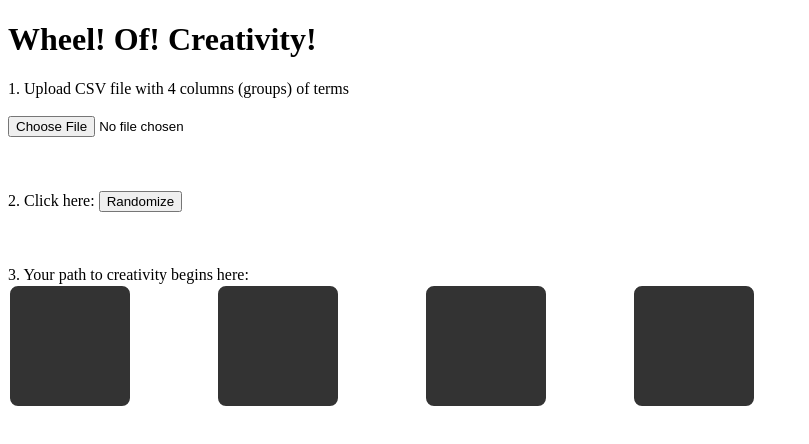
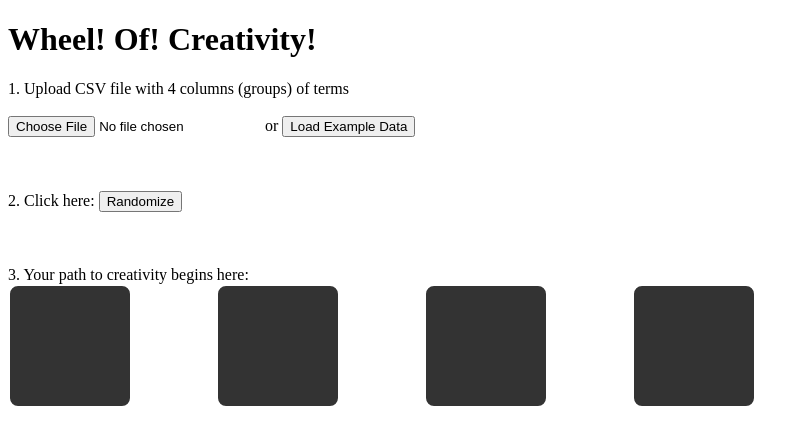
Before and after one commit to HighTechHarmony/WheelOfCreativity, a plain HTML site: page index.html in a window 1280 px wide. Shown: the whole page, without its empty margins (0-809 px from the left). Drawn offline with Linux system fonts and the light colour scheme.

Commit message:
Add example data load button

```diff
--- a/index.html
+++ b/index.html
@@ -14,6 +14,9 @@
     1.
     Upload CSV file with 4 columns (groups) of terms<br><br>
     <input type="file" id="csvFileInput" accept=".csv">
+    or
+    <!-- Example data load button -->
+    <button onclick="loadExampleData()">Load Example Data</button>
     <br>
 
     <div id="csvData" style="display:none;">
--- a/script.js
+++ b/script.js
@@ -4,6 +4,25 @@ let group1 = [];
 let group2 = [];
 let group3 = [];
 let group4 = [];
+
+// Load example data into the input fields
+function loadExampleData () {
+    group1 = ['Funk', 'Punk', 'Retrowave', 'Americana', 'Rock', 'Dance/EDM', 'Jazzy', 'Salsa'];
+    group2 = ['Uptempo (110-120)', 'Chill (70-90)', 'Workout (120-130)', 'Mid tempo (90-110)'];
+    group3 = ['Trippy', 'Depressing', 'Uplifting', 'Pissed off'];
+    group4 = ['Acoustic Guitar', 'Electric Guitar', 'Roland  JV-1080', 'DR-Rhythm Drum Machine', 'Banjo', 'Mando', 'BFD grooves'];
+
+    // Unhide the csvData div to display the input data for the user
+    document.getElementById('csvData').style.display = 'block';
+
+    // Display the random words in the div group1_list, group2_list, group3_list, group4_list, nicely formatted
+    document.getElementById('group1_list').textContent = group1.join('\n');
+    document.getElementById('group2_list').textContent = group2.join('\n');
+    document.getElementById('group3_list').textContent = group3.join('\n');
+    document.getElementById('group4_list').textContent = group4.join('\n');
+}
+
+
 
 document.getElementById('csvFileInput').addEventListener('change', handleFileUpload);
 
```
